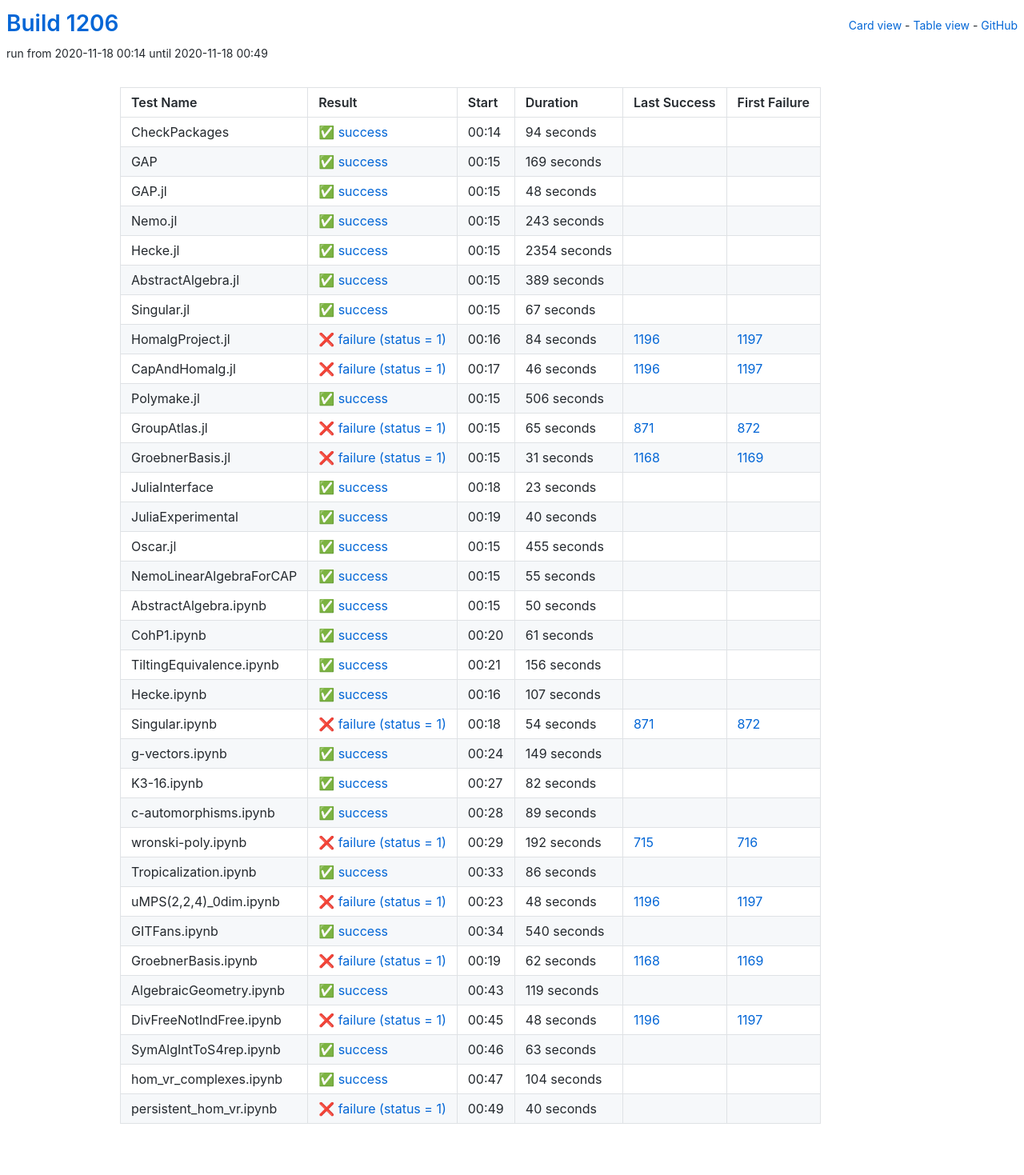
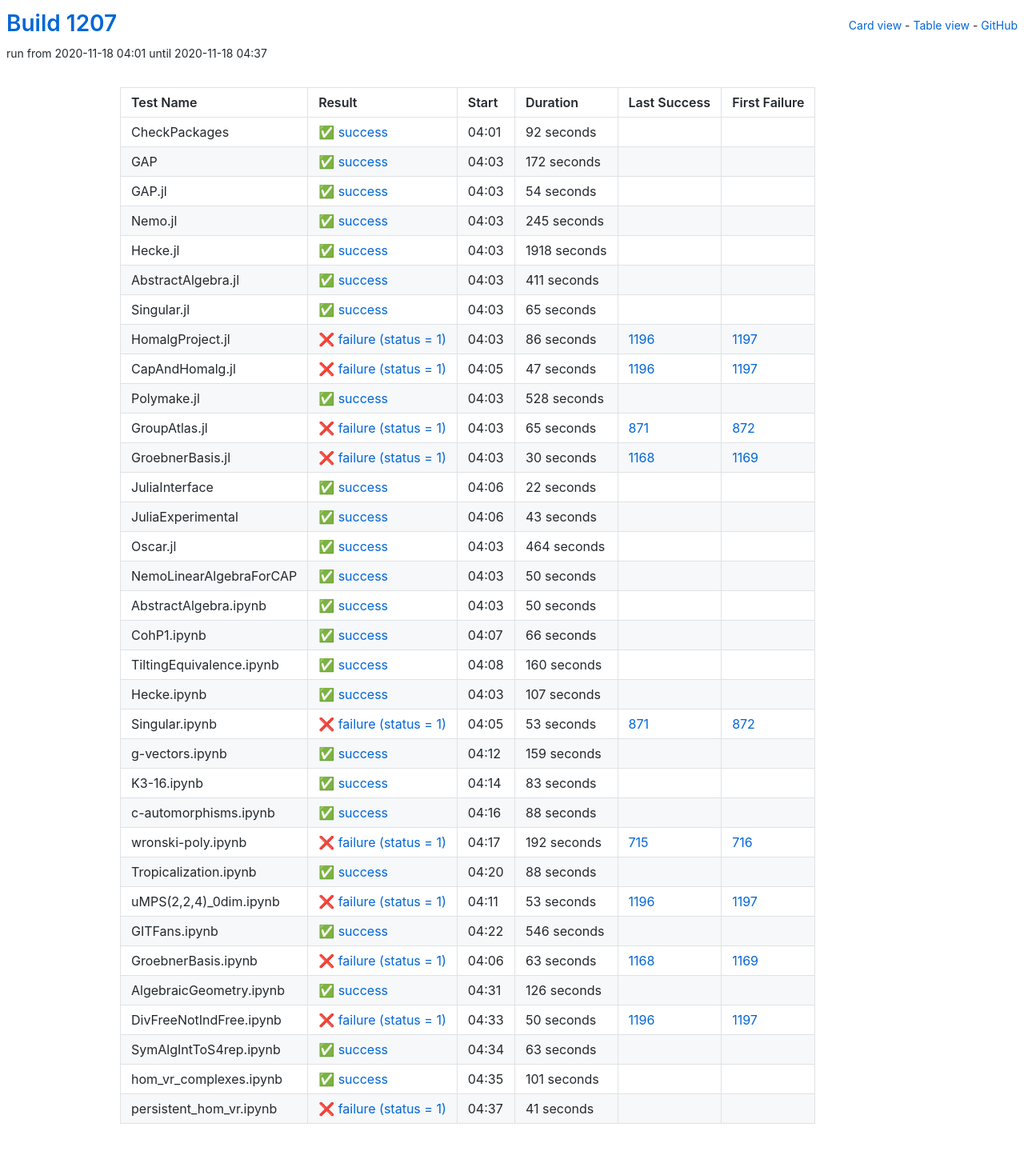
Before and after one commit to oscar-system/oscar-ci-status-stable, a Jekyll site: the page built from table.html, in a window 1280 px wide. Shown: the whole page at 80% size. Built offline with Jekyll 4.4.1, drawn with Linux system fonts in a browser that asks for light colours.

Commit message:
Build #1207

```diff
--- a/_data/ci.yml
+++ b/_data/ci.yml
@@ -1,6 +1,6 @@
 ---
-build: 1206
-build_url: https://oscarci.mathematik.uni-kl.de/job/oscar-stable/1206/
+build: 1207
+build_url: https://oscarci.mathematik.uni-kl.de/job/oscar-stable/1207/
 job: oscar-stable
 organization: oscar-system
 repo: oscar-ci-status-stable
@@ -8,128 +8,128 @@ repourl: https://github.com/oscar-system/oscar-ci-status-stable
 tests:
 - name: CheckPackages
   id: checkpackages
-  log: https://oscarci.mathematik.uni-kl.de/job/oscar-stable/1206/artifact/logs/build-1206/CheckPackages.log
-  start: 2020-11-18 00:14
+  log: https://oscarci.mathematik.uni-kl.de/job/oscar-stable/1207/artifact/logs/build-1207/CheckPackages.log
+  start: 2020-11-18 04:01
   success: true
   exitcode: 0
   status: success
-  duration: 94
+  duration: 92
   last_success: false
   last_success_url:
   first_failure: false
   first_failure_url:
 - name: GAP
   id: gap
-  log: https://oscarci.mathematik.uni-kl.de/job/oscar-stable/1206/artifact/logs/build-1206/GAP.log
-  start: 2020-11-18 00:15
+  log: https://oscarci.mathematik.uni-kl.de/job/oscar-stable/1207/artifact/logs/build-1207/GAP.log
+  start: 2020-11-18 04:03
   success: true
   exitcode: 0
   status: success
-  duration: 169
+  duration: 172
   last_success: false
   last_success_url:
   first_failure: false
   first_failure_url:
 - name: GAP.jl
   id: gap-jl
-  log: https://oscarci.mathematik.uni-kl.de/job/oscar-stable/1206/artifact/logs/build-1206/GAP.jl.log
-  start: 2020-11-18 00:15
+  log: https://oscarci.mathematik.uni-kl.de/job/oscar-stable/1207/artifact/logs/build-1207/GAP.jl.log
+  start: 2020-11-18 04:03
   success: true
   exitcode: 0
   status: success
-  duration: 48
+  duration: 54
   last_success: false
   last_success_url:
   first_failure: false
   first_failure_url:
 - name: Nemo.jl
   id: nemo-jl
-  log: https://oscarci.mathematik.uni-kl.de/job/oscar-stable/1206/artifact/logs/build-1206/Nemo.jl.log
-  start: 2020-11-18 00:15
+  log: https://oscarci.mathematik.uni-kl.de/job/oscar-stable/1207/artifact/logs/build-1207/Nemo.jl.log
+  start: 2020-11-18 04:03
   success: true
   exitcode: 0
   status: success
-  duration: 243
+  duration: 245
   last_success: false
   last_success_url:
   first_failure: false
   first_failure_url:
 - name: Hecke.jl
   id: hecke-jl
-  log: https://oscarci.mathematik.uni-kl.de/job/oscar-stable/1206/artifact/logs/build-1206/Hecke.jl.log
-  start: 2020-11-18 00:15
+  log: https://oscarci.mathematik.uni-kl.de/job/oscar-stable/1207/artifact/logs/build-1207/Hecke.jl.log
+  start: 2020-11-18 04:03
   success: true
   exitcode: 0
   status: success
-  duration: 2354
+  duration: 1918
   last_success: false
   last_success_url:
   first_failure: false
   first_failure_url:
 - name: AbstractAlgebra.jl
   id: abstractalgebra-jl
-  log: https://oscarci.mathematik.uni-kl.de/job/oscar-stable/1206/artifact/logs/build-1206/AbstractAlgebra.jl.log
-  start: 2020-11-18 00:15
+  log: https://oscarci.mathematik.uni-kl.de/job/oscar-stable/1207/artifact/logs/build-1207/AbstractAlgebra.jl.log
+  start: 2020-11-18 04:03
   success: true
   exitcode: 0
   status: success
-  duration: 389
+  duration: 411
   last_success: false
   last_success_url:
   first_failure: false
   first_failure_url:
 - name: Singular.jl
   id: singular-jl
-  log: https://oscarci.mathematik.uni-kl.de/job/oscar-stable/1206/artifact/logs/build-1206/Singular.jl.log
-  start: 2020-11-18 00:15
+  log: https://oscarci.mathematik.uni-kl.de/job/oscar-stable/1207/artifact/logs/build-1207/Singular.jl.log
+  start: 2020-11-18 04:03
   success: true
   exitcode: 0
   status: success
-  duration: 67
+  duration: 65
   last_success: false
   last_success_url:
   first_failure: false
   first_failure_url:
 - name: HomalgProject.jl
   id: homalgproject-jl
-  log: https://oscarci.mathematik.uni-kl.de/job/oscar-stable/1206/artifact/logs/build-1206/HomalgProject.jl.log
-  start: 2020-11-18 00:16
+  log: https://oscarci.mathematik.uni-kl.de/job/oscar-stable/1207/artifact/logs/build-1207/HomalgProject.jl.log
+  start: 2020-11-18 04:03
   success: false
   exitcode: 1
   status: failure
-  duration: 84
+  duration: 86
   last_success: 1196
   last_success_url: https://oscarci.mathematik.uni-kl.de/job/oscar-stable/1196/
   first_failure: 1197
   first_failure_url: https://oscarci.mathematik.uni-kl.de/job/oscar-stable/1197/
 - name: CapAndHomalg.jl
   id: capandhomalg-jl
-  log: https://oscarci.mathematik.uni-kl.de/job/oscar-stable/1206/artifact/logs/build-1206/CapAndHomalg.jl.log
-  start: 2020-11-18 00:17
+  log: https://oscarci.mathematik.uni-kl.de/job/oscar-stable/1207/artifact/logs/build-1207/CapAndHomalg.jl.log
+  start: 2020-11-18 04:05
   success: false
   exitcode: 1
   status: failure
-  duration: 46
+  duration: 47
   last_success: 1196
   last_success_url: https://oscarci.mathematik.uni-kl.de/job/oscar-stable/1196/
   first_failure: 1197
   first_failure_url: https://oscarci.mathematik.uni-kl.de/job/oscar-stable/1197/
 - name: Polymake.jl
   id: polymake-jl
-  log: https://oscarci.mathematik.uni-kl.de/job/oscar-stable/1206/artifact/logs/build-1206/Polymake.jl.log
-  start: 2020-11-18 00:15
+  log: https://oscarci.mathematik.uni-kl.de/job/oscar-stable/1207/artifact/logs/build-1207/Polymake.jl.log
+  start: 2020-11-18 04:03
   success: true
   exitcode: 0
   status: success
-  duration: 506
+  duration: 528
   last_success: false
   last_success_url:
   first_failure: false
   first_failure_url:
 - name: GroupAtlas.jl
   id: groupatlas-jl
-  log: https://oscarci.mathematik.uni-kl.de/job/oscar-stable/1206/artifact/logs/build-1206/GroupAtlas.jl.log
-  start: 2020-11-18 00:15
+  log: https://oscarci.mathematik.uni-kl.de/job/oscar-stable/1207/artifact/logs/build-1207/GroupAtlas.jl.log
+  start: 2020-11-18 04:03
   success: false
   exitcode: 1
   status: failure
@@ -140,68 +140,68 @@ tests:
   first_failure_url: https://oscarci.mathematik.uni-kl.de/job/oscar-stable/872/
 - name: GroebnerBasis.jl
   id: groebnerbasis-jl
-  log: https://oscarci.mathematik.uni-kl.de/job/oscar-stable/1206/artifact/logs/build-1206/GroebnerBasis.jl.log
-  start: 2020-11-18 00:15
+  log: https://oscarci.mathematik.uni-kl.de/job/oscar-stable/1207/artifact/logs/build-1207/GroebnerBasis.jl.log
+  start: 2020-11-18 04:03
   success: false
   exitcode: 1
   status: failure
-  duration: 31
+  duration: 30
   last_success: 1168
   last_success_url: https://oscarci.mathematik.uni-kl.de/job/oscar-stable/1168/
   first_failure: 1169
   first_failure_url: https://oscarci.mathematik.uni-kl.de/job/oscar-stable/1169/
 - name: JuliaInterface
   id: juliainterface
-  log: https://oscarci.mathematik.uni-kl.de/job/oscar-stable/1206/artifact/logs/build-1206/JuliaInterface.log
-  start: 2020-11-18 00:18
+  log: https://oscarci.mathematik.uni-kl.de/job/oscar-stable/1207/artifact/logs/build-1207/JuliaInterface.log
+  start: 2020-11-18 04:06
   success: true
   exitcode: 0
   status: success
-  duration: 23
+  duration: 22
   last_success: false
   last_success_url:
   first_failure: false
   first_failure_url:
 - name: JuliaExperimental
   id: juliaexperimental
-  log: https://oscarci.mathematik.uni-kl.de/job/oscar-stable/1206/artifact/logs/build-1206/JuliaExperimental.log
-  start: 2020-11-18 00:19
+  log: https://oscarci.mathematik.uni-kl.de/job/oscar-stable/1207/artifact/logs/build-1207/JuliaExperimental.log
+  start: 2020-11-18 04:06
   success: true
   exitcode: 0
   status: success
-  duration: 40
+  duration: 43
   last_success: false
   last_success_url:
   first_failure: false
   first_failure_url:
 - name: Oscar.jl
   id: oscar-jl
-  log: https://oscarci.mathematik.uni-kl.de/job/oscar-stable/1206/artifact/logs/build-1206/Oscar.jl.log
-  start: 2020-11-18 00:15
+  log: https://oscarci.mathematik.uni-kl.de/job/oscar-stable/1207/artifact/logs/build-1207/Oscar.jl.log
+  start: 2020-11-18 04:03
   success: true
   exitcode: 0
   status: success
-  duration: 455
+  duration: 464
   last_success: false
   last_success_url:
   first_failure: false
   first_failure_url:
 - name: NemoLinearAlgebraForCAP
   id: nemolinearalgebraforcap
-  log: https://oscarci.mathematik.uni-kl.de/job/oscar-stable/1206/artifact/logs/build-1206/NemoLinearAlgebraForCAP.log
-  start: 2020-11-18 00:15
+  log: https://oscarci.mathematik.uni-kl.de/job/oscar-stable/1207/artifact/logs/build-1207/NemoLinearAlgebraForCAP.log
+  start: 2020-11-18 04:03
   success: true
   exitcode: 0
   status: success
-  duration: 55
+  duration: 50
   last_success: false
   last_success_url:
   first_failure: false
   first_failure_url:
 - name: AbstractAlgebra.ipynb
   id: abstractalgebra-ipynb
-  log: https://oscarci.mathematik.uni-kl.de/job/oscar-stable/1206/artifact/logs/build-1206/AbstractAlgebra.ipynb.log
-  start: 2020-11-18 00:15
+  log: https://oscarci.mathematik.uni-kl.de/job/oscar-stable/1207/artifact/logs/build-1207/AbstractAlgebra.ipynb.log
+  start: 2020-11-18 04:03
   success: true
   exitcode: 0
   status: success
@@ -212,32 +212,32 @@ tests:
   first_failure_url:
 - name: CohP1.ipynb
   id: cohp1-ipynb
-  log: https://oscarci.mathematik.uni-kl.de/job/oscar-stable/1206/artifact/logs/build-1206/CohP1.ipynb.log
-  start: 2020-11-18 00:20
+  log: https://oscarci.mathematik.uni-kl.de/job/oscar-stable/1207/artifact/logs/build-1207/CohP1.ipynb.log
+  start: 2020-11-18 04:07
   success: true
   exitcode: 0
   status: success
-  duration: 61
+  duration: 66
   last_success: false
   last_success_url:
   first_failure: false
   first_failure_url:
 - name: TiltingEquivalence.ipynb
   id: tiltingequivalence-ipynb
-  log: https://oscarci.mathematik.uni-kl.de/job/oscar-stable/1206/artifact/logs/build-1206/TiltingEquivalence.ipynb.log
-  start: 2020-11-18 00:21
+  log: https://oscarci.mathematik.uni-kl.de/job/oscar-stable/1207/artifact/logs/build-1207/TiltingEquivalence.ipynb.log
+  start: 2020-11-18 04:08
   success: true
   exitcode: 0
   status: success
-  duration: 156
+  duration: 160
   last_success: false
   last_success_url:
   first_failure: false
   first_failure_url:
 - name: Hecke.ipynb
   id: hecke-ipynb
-  log: https://oscarci.mathematik.uni-kl.de/job/oscar-stable/1206/artifact/logs/build-1206/Hecke.ipynb.log
-  start: 2020-11-18 00:16
+  log: https://oscarci.mathematik.uni-kl.de/job/oscar-stable/1207/artifact/logs/build-1207/Hecke.ipynb.log
+  start: 2020-11-18 04:03
   success: true
   exitcode: 0
   status: success
@@ -248,56 +248,56 @@ tests:
   first_failure_url:
 - name: Singular.ipynb
   id: singular-ipynb
-  log: https://oscarci.mathematik.uni-kl.de/job/oscar-stable/1206/artifact/logs/build-1206/Singular.ipynb.log
-  start: 2020-11-18 00:18
+  log: https://oscarci.mathematik.uni-kl.de/job/oscar-stable/1207/artifact/logs/build-1207/Singular.ipynb.log
+  start: 2020-11-18 04:05
   success: false
   exitcode: 1
   status: failure
-  duration: 54
+  duration: 53
   last_success: 871
   last_success_url: https://oscarci.mathematik.uni-kl.de/job/oscar-stable/871/
   first_failure: 872
   first_failure_url: https://oscarci.mathematik.uni-kl.de/job/oscar-stable/872/
 - name: g-vectors.ipynb
   id: g-vectors-ipynb
-  log: https://oscarci.mathematik.uni-kl.de/job/oscar-stable/1206/artifact/logs/build-1206/g-vectors.ipynb.log
-  start: 2020-11-18 00:24
+  log: https://oscarci.mathematik.uni-kl.de/job/oscar-stable/1207/artifact/logs/build-1207/g-vectors.ipynb.log
+  start: 2020-11-18 04:12
   success: true
   exitcode: 0
   status: success
-  duration: 149
+  duration: 159
   last_success: false
   last_success_url:
   first_failure: false
   first_failure_url:
 - name: K3-16.ipynb
   id: k3-16-ipynb
-  log: https://oscarci.mathematik.uni-kl.de/job/oscar-stable/1206/artifact/logs/build-1206/K3-16.ipynb.log
-  start: 2020-11-18 00:27
+  log: https://oscarci.mathematik.uni-kl.de/job/oscar-stable/1207/artifact/logs/build-1207/K3-16.ipynb.log
+  start: 2020-11-18 04:14
   success: true
   exitcode: 0
   status: success
-  duration: 82
+  duration: 83
   last_success: false
   last_success_url:
   first_failure: false
   first_failure_url:
 - name: c-automorphisms.ipynb
   id: c-automorphisms-ipynb
-  log: https://oscarci.mathematik.uni-kl.de/job/oscar-stable/1206/artifact/logs/build-1206/c-automorphisms.ipynb.log
-  start: 2020-11-18 00:28
+  log: https://oscarci.mathematik.uni-kl.de/job/oscar-stable/1207/artifact/logs/build-1207/c-automorphisms.ipynb.log
+  start: 2020-11-18 04:16
   success: true
   exitcode: 0
   status: success
-  duration: 89
+  duration: 88
   last_success: false
   last_success_url:
   first_failure: false
   first_failure_url:
 - name: wronski-poly.ipynb
   id: wronski-poly-ipynb
-  log: https://oscarci.mathematik.uni-kl.de/job/oscar-stable/1206/artifact/logs/build-1206/wronski-poly.ipynb.log
-  start: 2020-11-18 00:29
+  log: https://oscarci.mathematik.uni-kl.de/job/oscar-stable/1207/artifact/logs/build-1207/wronski-poly.ipynb.log
+  start: 2020-11-18 04:17
   success: false
   exitcode: 1
   status: failure
@@ -308,80 +308,80 @@ tests:
   first_failure_url: https://oscarci.mathematik.uni-kl.de/job/oscar-stable/716/
 - name: Tropicalization.ipynb
   id: tropicalization-ipynb
-  log: https://oscarci.mathematik.uni-kl.de/job/oscar-stable/1206/artifact/logs/build-1206/Tropicalization.ipynb.log
-  start: 2020-11-18 00:33
+  log: https://oscarci.mathematik.uni-kl.de/job/oscar-stable/1207/artifact/logs/build-1207/Tropicalization.ipynb.log
+  start: 2020-11-18 04:20
   success: true
   exitcode: 0
   status: success
-  duration: 86
+  duration: 88
   last_success: false
   last_success_url:
   first_failure: false
   first_failure_url:
 - name: uMPS(2,2,4)_0dim.ipynb
   id: umps-2-2-4-0dim-ipynb
-  log: https://oscarci.mathematik.uni-kl.de/job/oscar-stable/1206/artifact/logs/build-1206/uMPS-2-2-4-_0dim.ipynb.log
-  start: 2020-11-18 00:23
+  log: https://oscarci.mathematik.uni-kl.de/job/oscar-stable/1207/artifact/logs/build-1207/uMPS-2-2-4-_0dim.ipynb.log
+  start: 2020-11-18 04:11
   success: false
   exitcode: 1
   status: failure
-  duration: 48
+  duration: 53
   last_success: 1196
   last_success_url: https://oscarci.mathematik.uni-kl.de/job/oscar-stable/1196/
   first_failure: 1197
   first_failure_url: https://oscarci.mathematik.uni-kl.de/job/oscar-stable/1197/
 - name: GITFans.ipynb
   id: gitfans-ipynb
-  log: https://oscarci.mathematik.uni-kl.de/job/oscar-stable/1206/artifact/logs/build-1206/GITFans.ipynb.log
-  start: 2020-11-18 00:34
+  log: https://oscarci.mathematik.uni-kl.de/job/oscar-stable/1207/artifact/logs/build-1207/GITFans.ipynb.log
+  start: 2020-11-18 04:22
   success: true
   exitcode: 0
   status: success
-  duration: 540
+  duration: 546
   last_success: false
   last_success_url:
   first_failure: false
   first_failure_url:
 - name: GroebnerBasis.ipynb
   id: groebnerbasis-ipynb
-  log: https://oscarci.mathematik.uni-kl.de/job/oscar-stable/1206/artifact/logs/build-1206/GroebnerBasis.ipynb.log
-  start: 2020-11-18 00:19
+  log: https://oscarci.mathematik.uni-kl.de/job/oscar-stable/1207/artifact/logs/build-1207/GroebnerBasis.ipynb.log
+  start: 2020-11-18 04:06
   success: false
   exitcode: 1
   status: failure
-  duration: 62
+  duration: 63
   last_success: 1168
   last_success_url: https://oscarci.mathematik.uni-kl.de/job/oscar-stable/1168/
   first_failure: 1169
   first_failure_url: https://oscarci.mathematik.uni-kl.de/job/oscar-stable/1169/
 - name: AlgebraicGeometry.ipynb
   id: algebraicgeometry-ipynb
-  log: https://oscarci.mathematik.uni-kl.de/job/oscar-stable/1206/artifact/logs/build-1206/AlgebraicGeometry.ipynb.log
-  start: 2020-11-18 00:43
+  log: https://oscarci.mathematik.uni-kl.de/job/oscar-stable/1207/artifact/logs/build-1207/AlgebraicGeometry.ipynb.log
+  start: 2020-11-18 04:31
   success: true
   exitcode: 0
   status: success
-  duration: 119
+  duration: 126
   last_success: false
   last_success_url:
   first_failure: false
   first_failure_url:
 - name: DivFreeNotIndFree.ipynb
   id: divfreenotindfree-ipynb
-  log: https://oscarci.mathematik.uni-kl.de/job/oscar-stable/1206/artifact/logs/build-1206/DivFreeNotIndFree.ipynb.log
-  start: 2020-11-18 00:45
+  log: https://oscarci.mathematik.uni-kl.de/job/oscar-stable/1207/artifact/logs/build-1207/DivFreeNotIndFree.ipynb.log
+  start: 2020-11-18 04:33
   success: false
   exitcode: 1
   status: failure
-  duration: 48
+  duration: 50
   last_success: 1196
   last_success_url: https://oscarci.mathematik.uni-kl.de/job/oscar-stable/1196/
   first_failure: 1197
   first_failure_url: https://oscarci.mathematik.uni-kl.de/job/oscar-stable/1197/
 - name: SymAlgIntToS4rep.ipynb
   id: symalginttos4rep-ipynb
-  log: https://oscarci.mathematik.uni-kl.de/job/oscar-stable/1206/artifact/logs/build-1206/SymAlgIntToS4rep.ipynb.log
-  start: 2020-11-18 00:46
+  log: https://oscarci.mathematik.uni-kl.de/job/oscar-stable/1207/artifact/logs/build-1207/SymAlgIntToS4rep.ipynb.log
+  start: 2020-11-18 04:34
   success: true
   exitcode: 0
   status: success
@@ -392,24 +392,24 @@ tests:
   first_failure_url:
 - name: hom_vr_complexes.ipynb
   id: hom-vr-complexes-ipynb
-  log: https://oscarci.mathematik.uni-kl.de/job/oscar-stable/1206/artifact/logs/build-1206/hom_vr_complexes.ipynb.log
-  start: 2020-11-18 00:47
+  log: https://oscarci.mathematik.uni-kl.de/job/oscar-stable/1207/artifact/logs/build-1207/hom_vr_complexes.ipynb.log
+  start: 2020-11-18 04:35
   success: true
   exitcode: 0
   status: success
-  duration: 104
+  duration: 101
   last_success: false
   last_success_url:
   first_failure: false
   first_failure_url:
 - name: persistent_hom_vr.ipynb
   id: persistent-hom-vr-ipynb
-  log: https://oscarci.mathematik.uni-kl.de/job/oscar-stable/1206/artifact/logs/build-1206/persistent_hom_vr.ipynb.log
-  start: 2020-11-18 00:49
+  log: https://oscarci.mathematik.uni-kl.de/job/oscar-stable/1207/artifact/logs/build-1207/persistent_hom_vr.ipynb.log
+  start: 2020-11-18 04:37
   success: false
   exitcode: 1
   status: failure
-  duration: 40
+  duration: 41
   last_success: false
   last_success_url:
   first_failure: false
```
Also changed, not shown: README.md.
